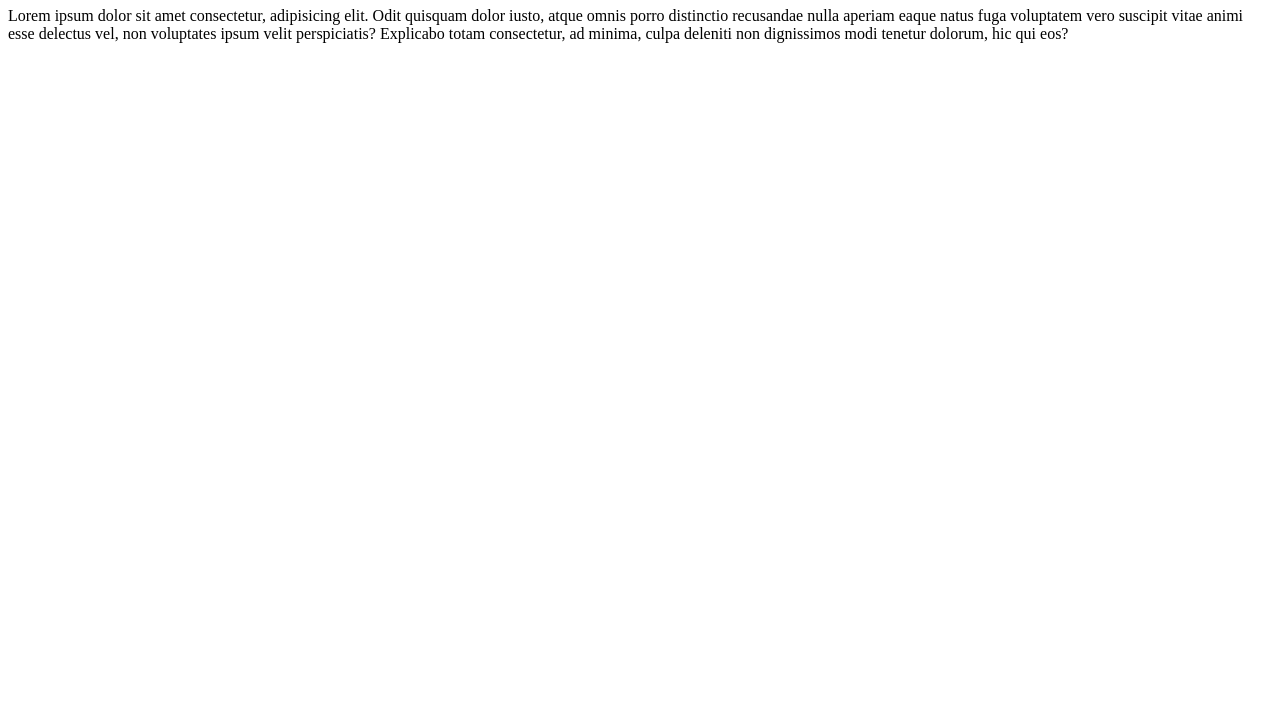
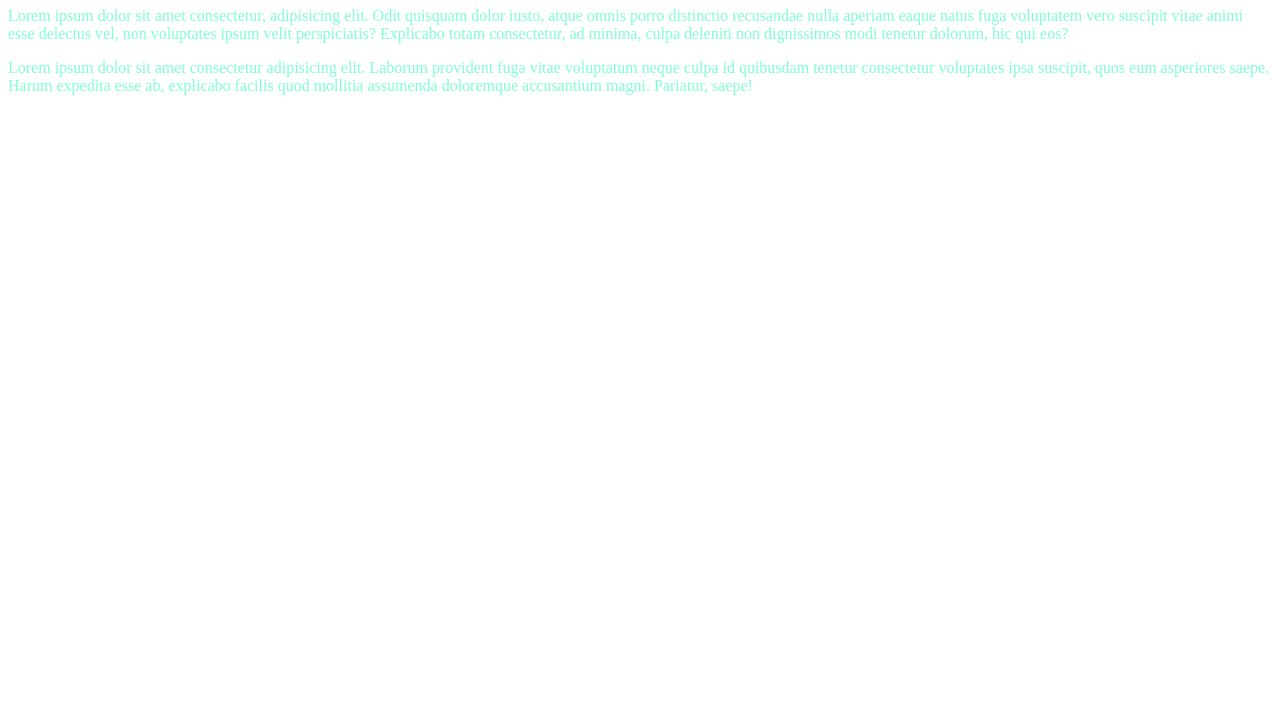
Before and after one commit to thetymtravellr/my-prac-repo, a plain HTML site: page index.html in a window 1280 px wide. Shown: the part 73-800 px from the top of the page. Drawn offline with Linux system fonts and the light colour scheme.

Commit message:
added css

```diff
--- a/index.html
+++ b/index.html
@@ -5,6 +5,7 @@
     <meta http-equiv="X-UA-Compatible" content="IE=edge" />
     <meta name="viewport" content="width=device-width, initial-scale=1.0" />
     <title>My-Prac-Repo</title>
+    <link rel="stylesheet" href="style.css" />
   </head>
   <body>
     <h1>Hello World!</h1>
@@ -15,5 +16,13 @@
       voluptates ipsum velit perspiciatis? Explicabo totam consectetur, ad
       minima, culpa deleniti non dignissimos modi tenetur dolorum, hic qui eos?
     </p>
+
+    <p>
+      Lorem ipsum dolor sit amet consectetur adipisicing elit. Laborum provident
+      fuga vitae voluptatum neque culpa id quibusdam tenetur consectetur
+      voluptates ipsa suscipit, quos eum asperiores saepe. Harum expedita esse
+      ab, explicabo facilis quod mollitia assumenda doloremque accusantium
+      magni. Pariatur, saepe!
+    </p>
   </body>
 </html>
--- /dev/null
+++ b/style.css
@@ -0,0 +1,3 @@
+p {
+  color: aquamarine;
+}
```
